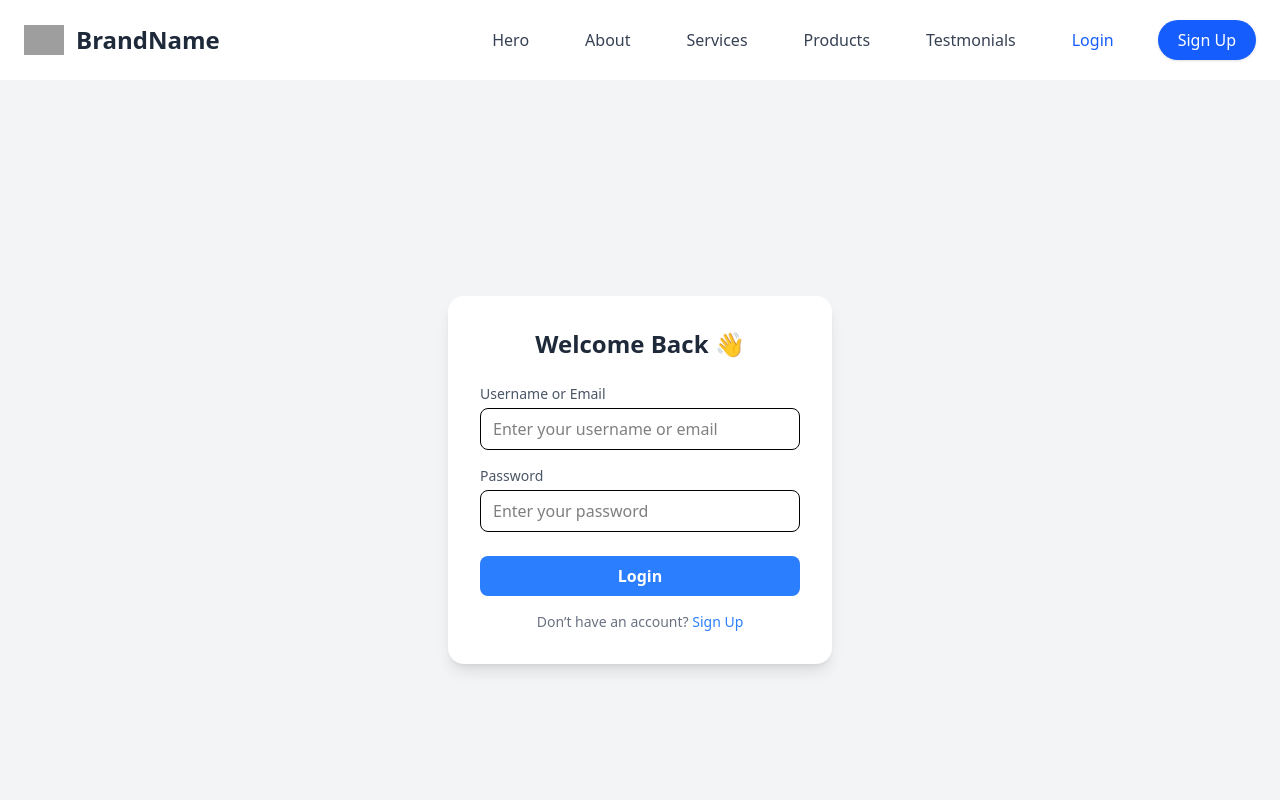
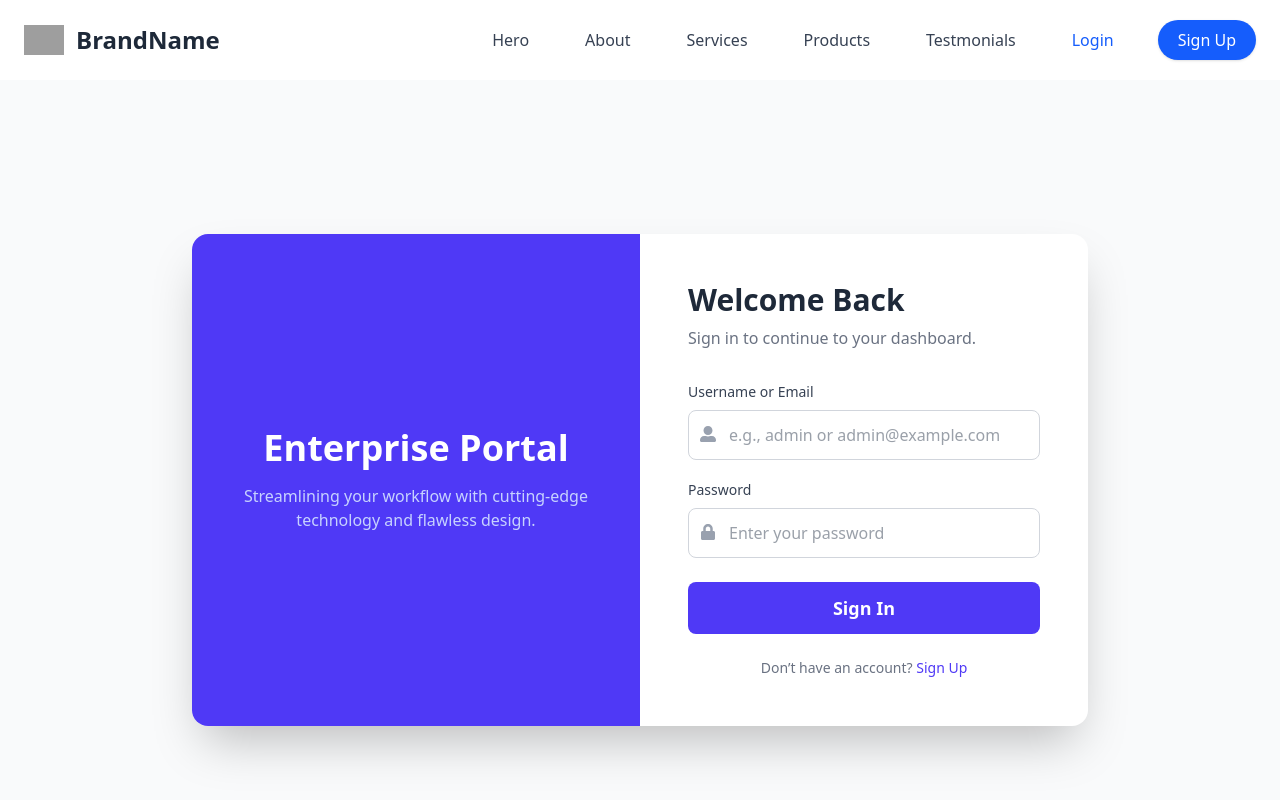
Before and after one commit to Abdiaziz82/react_collab, a React (Vite) app in the folder frontend/: page /login in a window 1280 px wide. Shown: the top 800 px of the page. Built offline with nearby package versions, Linux system fonts and the light colour scheme; grey boxes are pictures that could not be loaded.

Commit message:
enhance login

```diff
--- a/frontend/src/Components/Login.jsx
+++ b/frontend/src/Components/Login.jsx
@@ -1,5 +1,6 @@
 import React, { useState } from "react";
 import { useNavigate } from "react-router";
+import { FaUserAlt, FaLock } from "react-icons/fa";
 
 function Login() {
   const [formData, setFormData] = useState({
@@ -25,7 +26,7 @@ function Login() {
         headers: {
           "Content-Type": "application/json",
         },
-        credentials: "include", // ✅ include cookies
+        credentials: "include",
         body: JSON.stringify(formData),
       });
 
@@ -33,80 +34,96 @@ function Login() {
       if (!res.ok) {
         setError(data.error || "Login failed");
       } else {
-        setSuccess(data.message);
-        localStorage.setItem("token", data.token); // ✅ store token
+        setSuccess("Login successful! Redirecting...");
+        localStorage.setItem("token", data.token);
         console.log("User:", data.user);
 
-        // ✅ Redirect to dashboard after successful login
         setTimeout(() => {
           navigate("/dashboard");
         }, 1000);
       }
     } catch (err) {
-      setError("Something went wrong");
+      setError("An unexpected error occurred. Please try again.");
     }
   };
 
   return (
-    <div className="flex justify-center items-center min-h-screen bg-gray-100 px-4">
-      <form
-        onSubmit={handleSubmit}
-        className="bg-white p-8 rounded-2xl shadow-lg w-full max-w-sm"
-      >
-        <h2 className="text-2xl font-bold mb-6 text-center text-gray-800">
-          Welcome Back 👋
+    <div className="flex justify-center items-center min-h-screen bg-gray-50 p-4">
+      <div className="flex w-full max-w-4xl bg-white rounded-2xl shadow-2xl overflow-hidden">
+        {/* Left Panel: Branding & Visuals */}
+        <div className="hidden md:flex flex-col justify-center items-center w-1/2 bg-indigo-600 text-white p-12">
+          <h1 className="text-4xl font-bold mb-4">Enterprise Portal</h1>
+          <p className="text-center text-indigo-200">
+            Streamlining your workflow with cutting-edge technology and flawless design.
+          </p>
+        </div>
+
+        {/* Right Panel: Login Form */}
+        <div className="w-full md:w-1/2 p-8 md:p-12">
+          <form onSubmit={handleSubmit}>
+            <h2 className="text-3xl font-bold mb-2 text-gray-800">
+              Welcome Back
             </h2>
+            <p className="text-gray-500 mb-8">
+              Sign in to continue to your dashboard.
+            </p>
 
             {error && (
-          <p className="text-red-500 text-sm mb-3 text-center">{error}</p>
+              <p className="bg-red-50 text-red-600 text-sm font-medium p-3 rounded-lg mb-4 text-center">{error}</p>
             )}
             {success && (
-          <p className="text-green-500 text-sm mb-3 text-center">{success}</p>
+              <p className="bg-green-50 text-green-600 text-sm font-medium p-3 rounded-lg mb-4 text-center">{success}</p>
             )}
 
-        <div className="mb-4">
-          <label className="block text-gray-600 text-sm mb-1">
+            <div className="mb-5 relative">
+              <label className="block text-gray-700 text-sm font-medium mb-2">
                 Username or Email
               </label>
+              <FaUserAlt className="absolute left-3 top-11 text-gray-400" />
               <input
                 type="text"
                 name="usernameOrEmail"
-            placeholder="Enter your username or email"
+                placeholder="e.g., admin or admin@example.com"
                 value={formData.usernameOrEmail}
                 onChange={handleChange}
-            className="w-full border rounded-lg px-3 py-2 focus:ring-2 focus:ring-blue-400 outline-none"
+                className="w-full border-gray-300 border rounded-lg px-10 py-3 text-gray-700 focus:ring-2 focus:ring-indigo-500 focus:border-indigo-500 outline-none transition-all"
                 required
               />
             </div>
 
-        <div className="mb-6">
-          <label className="block text-gray-600 text-sm mb-1">Password</label>
+            <div className="mb-6 relative">
+              <label className="block text-gray-700 text-sm font-medium mb-2">
+                Password
+              </label>
+              <FaLock className="absolute left-3 top-11 text-gray-400" />
               <input
                 type="password"
                 name="password"
                 placeholder="Enter your password"
                 value={formData.password}
                 onChange={handleChange}
-            className="w-full border rounded-lg px-3 py-2 focus:ring-2 focus:ring-blue-400 outline-none"
+                className="w-full border-gray-300 border rounded-lg px-10 py-3 text-gray-700 focus:ring-2 focus:ring-indigo-500 focus:border-indigo-500 outline-none transition-all"
                 required
               />
             </div>
 
             <button
               type="submit"
-          className="w-full bg-blue-500 text-white py-2 rounded-lg font-semibold hover:bg-blue-600 transition"
+              className="w-full bg-indigo-600 text-white py-3 rounded-lg font-semibold text-lg hover:bg-indigo-700 focus:outline-none focus:ring-4 focus:ring-indigo-300 transition-all duration-300"
             >
-          Login
+              Sign In
             </button>
 
-        <p className="text-center text-gray-500 text-sm mt-4">
+            <p className="text-center text-gray-500 text-sm mt-6">
               Don’t have an account?{" "}
-          <a href="/signup" className="text-blue-500 hover:underline">
+              <a href="/signup" className="text-indigo-600 font-medium hover:underline">
                 Sign Up
               </a>
             </p>
           </form>
         </div>
+      </div>
+    </div>
   );
 }
 
```
Lines whose indentation alone changed are shown as unchanged.
